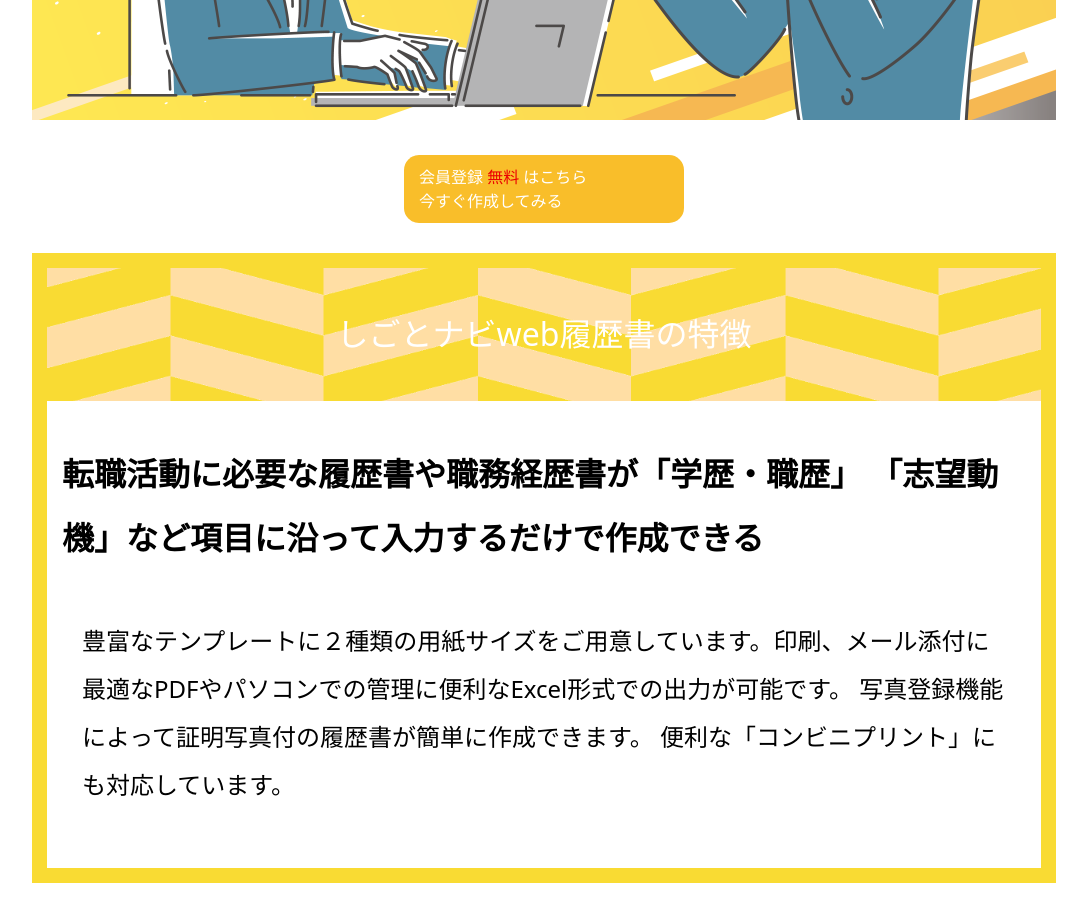
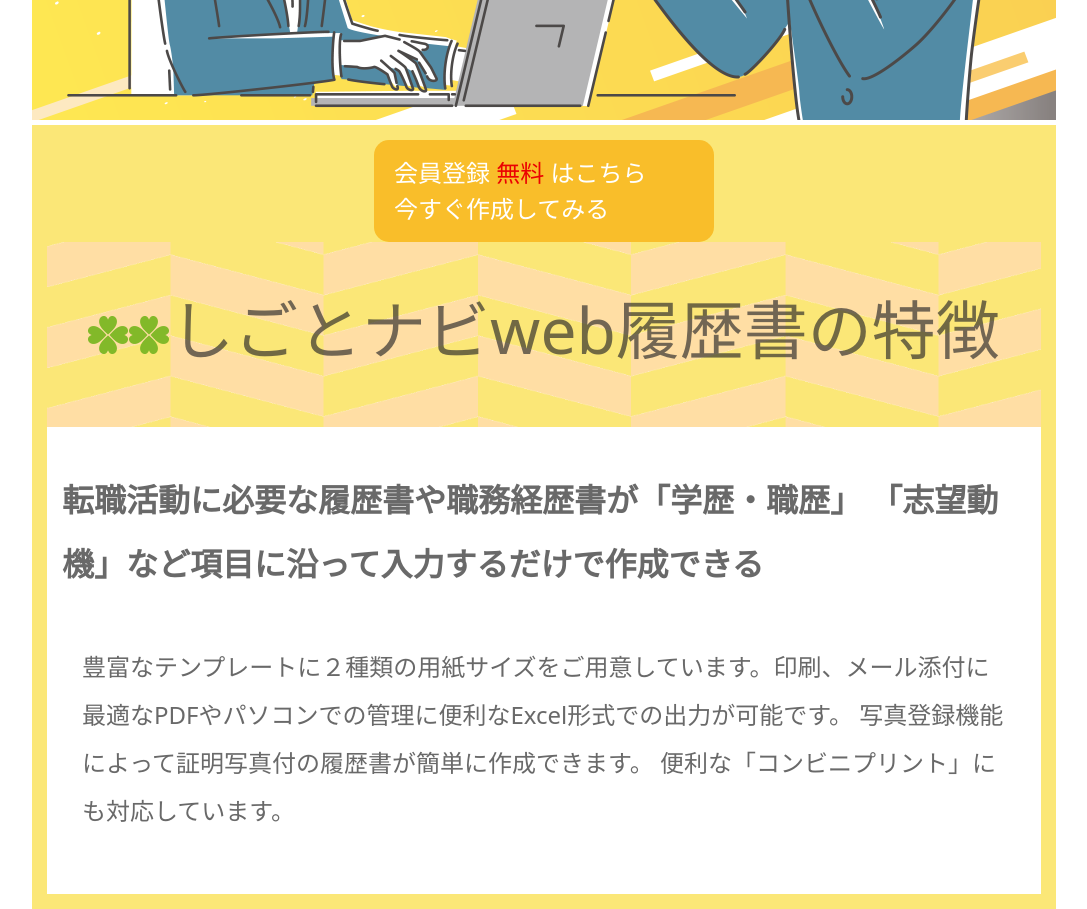
Before and after one commit to sherzot/lisShigoto2, a plain HTML site: page index.html in a window 1280 px wide. Shown: the part 680-1589 px from the top of the page, without its empty margins (96-1183 px from the left). Before the commit the page ends 1563 px from the top, so only its background shows below. Drawn offline with nearby package versions, Linux system fonts and the light colour scheme; a web font is replaced by a local one.

Commit message:
SCSS update

```diff
--- a/index.html
+++ b/index.html
@@ -57,19 +57,20 @@
         <!-- TOP SECTION -->
       <div class="header-section">
         <img src="./images/topimg02.png" alt="" />
+
+      </div>
+        <!-- TOP SECTION -->
+
+      <!-- CONTENT START -->
+      <div class="content">
         <a
           class="header-button"
           href="https://www.shigotonavi.co.jp/staff/person_reg2.asp">
           会員登録 <span>無料</span> はこちら<br/>
           今すぐ作成してみる
         </a>
-      </div>
-        <!-- TOP SECTION -->
-
-      <!-- CONTENT START -->
-      <div class="content">
         <div class="content-top-text">
-            <h1>しごとナビweb履歴書の特徴</h1>
+            <h1><img src="./images/heart.png" alt=""><img src="./images/heart.png" alt="">しごとナビweb履歴書の特徴</h1>
         </div>
         <div class="content-box">
             <h2>転職活動に必要な履歴書や職務経歴書が「学歴・職歴」 「志望動機」など項目に沿って入力するだけで作成できる</h2>
--- a/style/style.scss
+++ b/style/style.scss
@@ -53,20 +53,29 @@ body {
 		img {
 			width: 100%;
 			height: auto;
-			margin-bottom: 30px;
 		}
 
+
+	}
+
+	.content {
+		box-sizing: border-box;
+		padding: 15px;
+		width: 100%;
+		height: auto;
+		background-color: #f8d51091;
 		.header-button {
 			width: 100%;
-			max-width: 250px;
+			max-width: 300px;
 			display: block;
 			margin: auto;
 			background-color: rgb(249, 190, 42);
 			color: #fff;
-			padding: 10px 15px;
+			padding: 15px 20px;
 			line-height: 1.5;
 			text-decoration: none;
 			border-radius: 15px;
+			font-size: 24px;
 
 			&:hover {
 				background-color: #ffff00;
@@ -77,27 +86,18 @@ body {
 				color: #EB0202;
 			}
 		}
-	}
-
-	.content {
-		margin-top: 30px;
-		box-sizing: border-box;
-		padding: 15px;
-		width: 100%;
-		height: auto;
-		background-color: #f8d510d9;
-
 		.content-top-text {
 			display: block;
 			margin: auto;
 			background: url("../images/content-h1.png") no-repeat center;
 			background-size: 100%;
 			text-align: center;
-			color: #fff;
+			color: #2b2a2aaa;
 			line-height: 30px;
 			padding: 30px;
 			width: 100%;
 			box-sizing: border-box;
+			font-size: 32px;
 
 			@media screen and (max-width: $small) {
 				font-size: 20px;
@@ -107,7 +107,7 @@ body {
 
 		.content-box {
 			background-color: #fff;
-			color: #000;
+			color: #4f4f4fda;
 			padding: 15px;
 			line-height: 2;
 
```
Also changed, not shown: images/heart.png (added), style/style.css, 1 other file.
